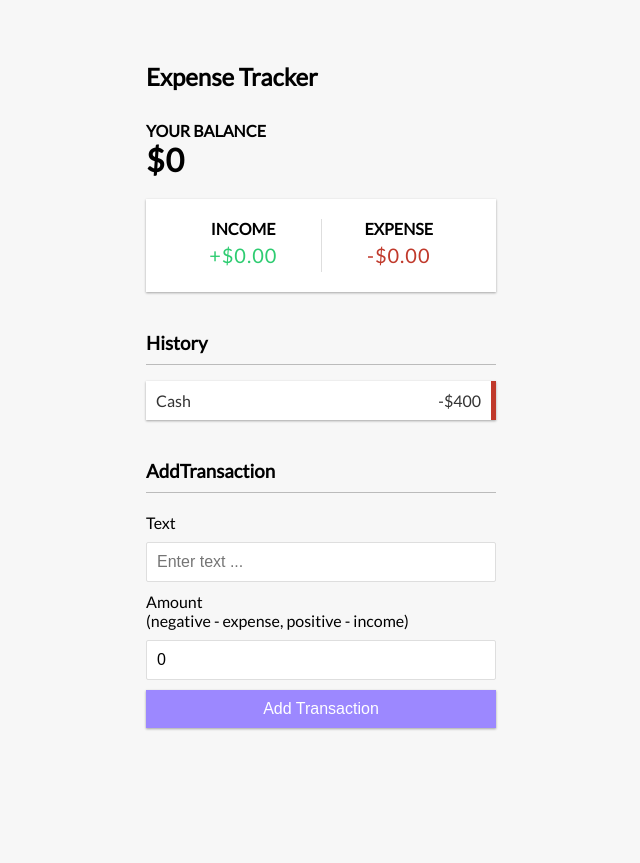
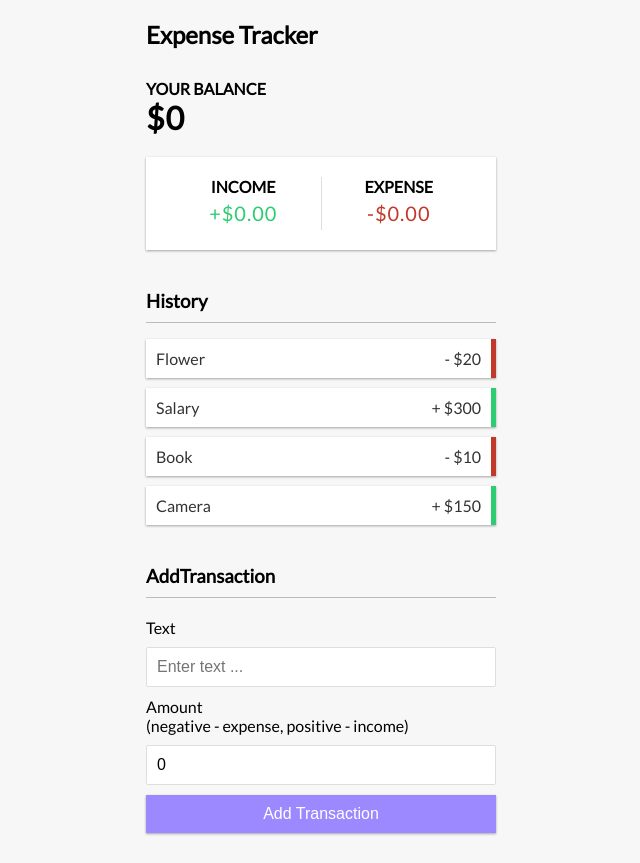
Before and after one commit to vitorolopes/Expense-Tracker, a React (Create React App) app: page / in a window 1280 px wide. Shown: the whole page, without its empty margins (319-959 px from the left). Before the commit the page ends 800 px from the top, so only its background shows below. Built offline with nearby package versions, Linux system fonts and the light colour scheme.

Commit message:
Render Transaction List & Delete Transaction

```diff
--- a/src/components/Header.js
+++ b/src/components/Header.js
@@ -5,7 +5,7 @@ const Header = () => {
 
   const {initialState} = useStateContext();
 
-  console.log(initialState.transactions[0].text)
+  // console.log(initialState.transactions[0].text)
 
   return (
     <h2>Expense Tracker</h2>
--- a/src/components/TransactionList.js
+++ b/src/components/TransactionList.js
@@ -1,14 +1,30 @@
-import React from 'react'
+import React from 'react';
+import {useStateContext} from '../context/StateContextProvider'
 
 const TransactionList = () => {
+
+  const {transactions, deleteTransaction} = useStateContext();
+
   return (
     <>
         <h3>History</h3>
         <ul className='list'>
-           <li className='minus'>
-              Cash <span> -$400</span>
-              <button className='delete-btn'>x</button>
+
+          {transactions.map( transaction => {
+            const {id, text, amount} = transaction;
+            const sign = amount < 0 ? "-" : "+"
+            return(
+               <li className={`${amount < 0 ? "minus" : "plus"}`} key={id}>
+                   {text} <span>{sign} ${Math.abs(amount)}</span>
+              <button className='delete-btn'
+                      onClick={() => deleteTransaction(id)}
+              >
+                x
+              </button>
            </li>
+            )
+          })}
+
         </ul>
     </>
   )
--- a/src/context/StateContextProvider.js
+++ b/src/context/StateContextProvider.js
@@ -16,10 +16,16 @@ export const StateContextProvider = ( { children } ) => {
 
     const [state, dispatch] = useReducer(reducer, initialState)
 
+    const deleteTransaction = (id) => {
+        dispatch({type: "DELETE_TRANSACTION", payload: id})
+        // state.transactions.filter( transaction => transaction.id !== id)
+    }
+
     return(
         <StateContext.Provider
             value={{
-                initialState
+                ...state,
+                deleteTransaction
             }}
         >
             {children}
--- a/src/context/reducer.js
+++ b/src/context/reducer.js
@@ -1,6 +1,18 @@
 const reducer = (prevState, action) => {
     switch(action.type){
-
+        case "DELETE_TRANSACTION": {
+            const newState = {
+                ...prevState,
+                transactions: prevState.transactions
+                    .filter( transaction =>
+                                transaction.id !== action.payload)
+            }
+            return newState
+        }
+        default:
+            return prevState
     }
 
 }
+
+export default reducer
```
